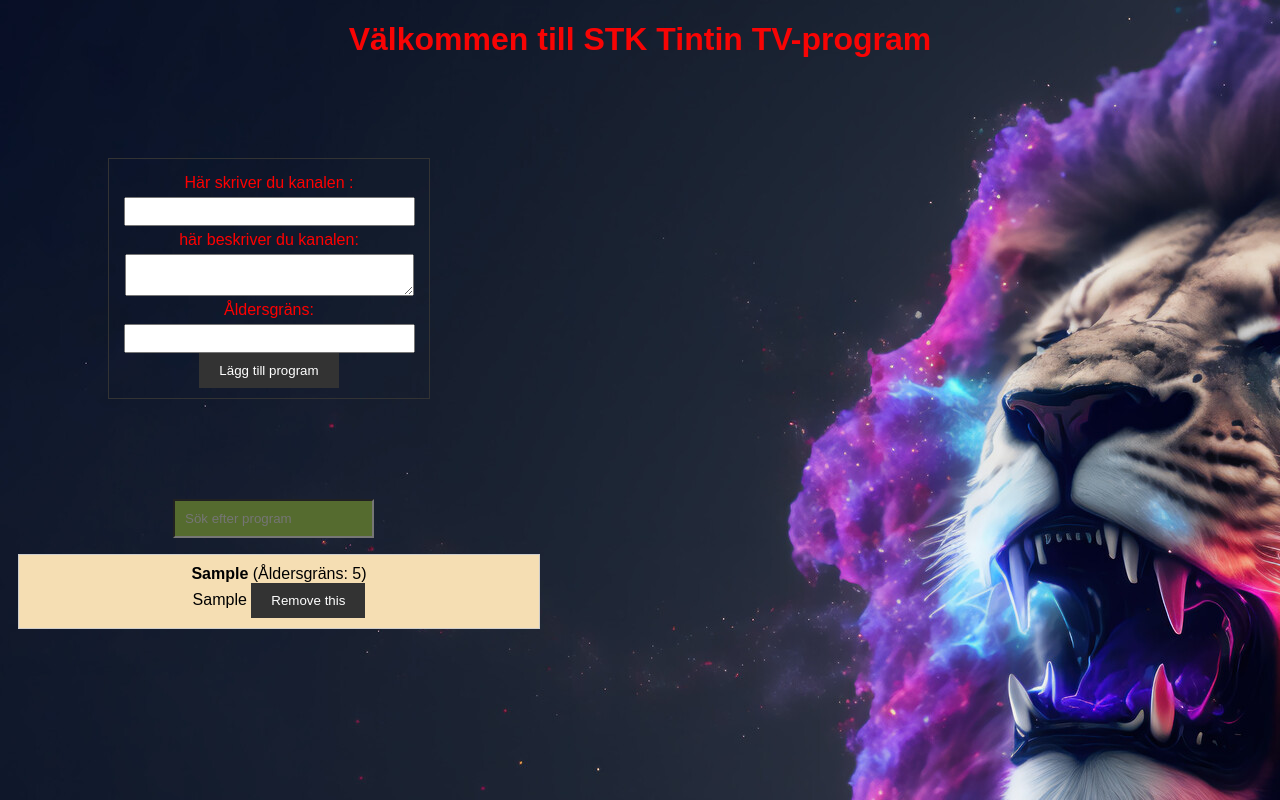
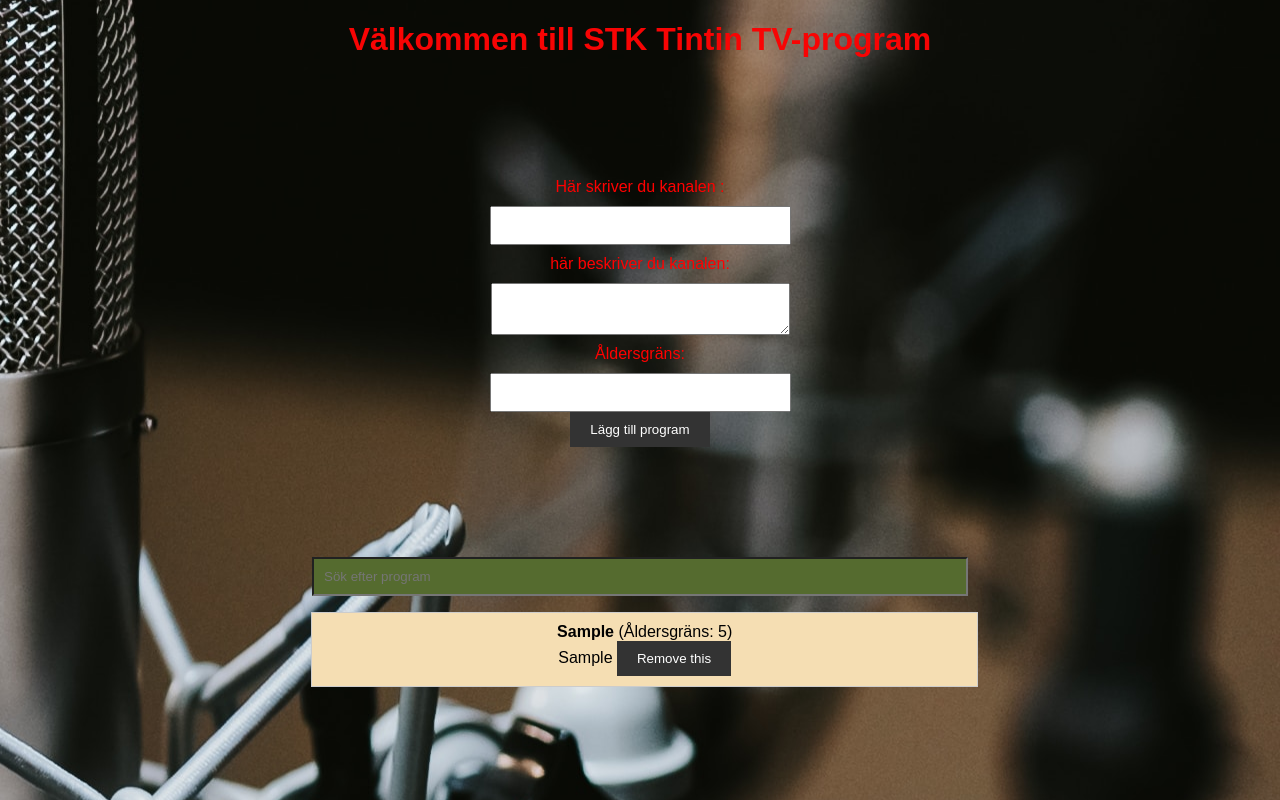
Before and after one commit to Ahmedm100/Inl-mningsuppgift, a plain HTML site: page index.html in a window 1280 px wide. Both pictures are taken after typing "Sample", "Sample", "5" into the empty fields and a click on the button "Lägg till program". Drawn offline with Linux system fonts and the light colour scheme.

Commit message:
ändring 2

```diff
--- a/index.css
+++ b/index.css
@@ -2,7 +2,8 @@ body {
     background-color: black;
     font-family: Arial, sans-serif;
     text-align: center;
-    background-image: url(lion-roar-colorful-digital-art-animal-hd-wallpaper-uhdpaper.com-614@1@k.jpg);
+    background-image: url(jonathan-velasquez-c1ZN57GfDB0-unsplash.jpg);
+    background-position: 100%;
 }
 
 h1 {
@@ -11,9 +12,7 @@ h1 {
 
 form {
     margin: 100px;
-    max-width: 300px;
     padding: 10px;
-    border: 1px solid #333;
 }
 
 form label,
@@ -23,7 +22,7 @@ form textarea {
     margin: auto;
     width: 277px;
     color: red;
-    padding: 5px;
+    padding: 10px;
 }
 
 button {
@@ -36,9 +35,8 @@ button {
 
 #search-program {
     padding: 10px;
-    display: flex;
-    margin-left: 165px;
     background-color: darkolivegreen;
+    width: 50%;
 }
 
 ul {
@@ -47,10 +45,9 @@ ul {
 }
 
 li {
-    border: 1px solid #ccc;
-    margin: 10px;
-    margin-right: 200px;
+    border: 1px solid rgb(204, 204, 204);
     padding: 10px;
     background-color: wheat;
-    width: 500px;
+    width: 51%;
+    margin-left: 24%;
 }
```
Also changed, not shown: jonathan-velasquez-c1ZN57GfDB0-unsplash.jpg (added), lion-roar-colorful-digital-art-animal-hd-wallpaper-uhdpaper.com-614@1@k.jpg (deleted).
